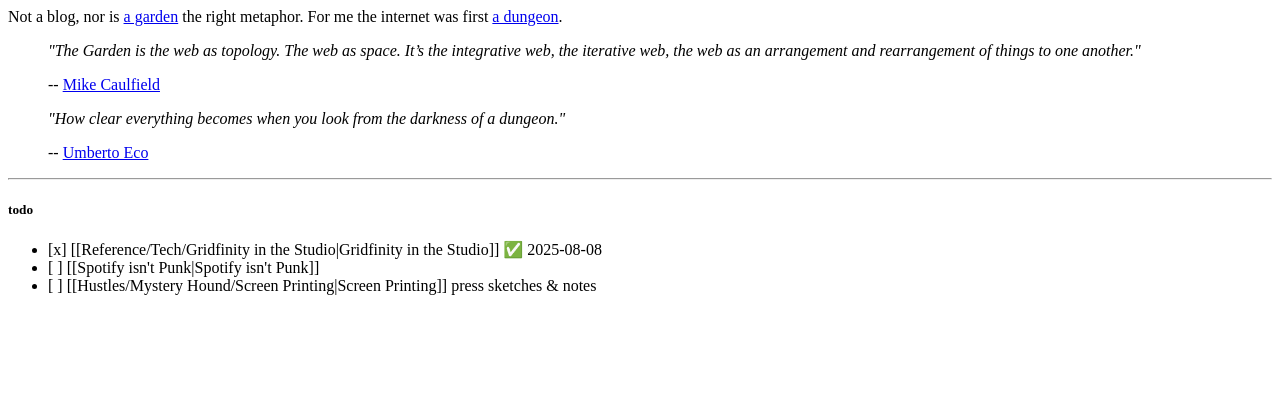
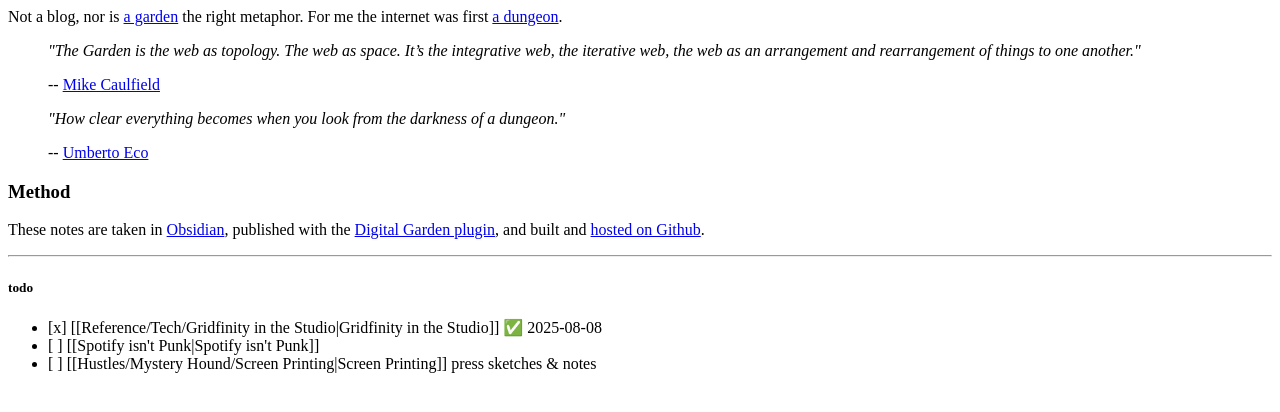
Before and after one commit to oakbrad/bradwenner-wiki, an Eleventy site: page src/site/notes/Projects/brad.quest/Digital Dungeon.md in a window 1280 px wide. Built offline with nearby package versions, Linux system fonts and the light colour scheme; Eleventy itself is replaced by a stand-in of ours; files that its build step writes are made by us from their sources; what @sindresorhus/slugify, eleventy-plugin-nesting-toc, fs-file-tree, glob would draw is missing.

Commit message:
Published multiple files

```diff
--- a/src/site/notes/Projects/brad.quest/Digital Dungeon.md
+++ b/src/site/notes/Projects/brad.quest/Digital Dungeon.md
@@ -12,6 +12,9 @@ Not a blog, nor is [a garden](https://www.eastgate.com/garden/Enter.html) the ri
 >
 > -- [Umberto Eco](https://library.brads.house/index.php?page=13&id=686#cover)
 
+### Method
+These notes are taken in [Obsidian](https://obsidian.md/), published with the [Digital Garden plugin](https://dg-docs.ole.dev/), and built and [hosted on Github](https://github.com/oakbrad/brad.quest/).
+
 ----
 ##### todo
 - [x] [[Reference/Tech/Gridfinity in the Studio\|Gridfinity in the Studio]] ✅ 2025-08-08
```
